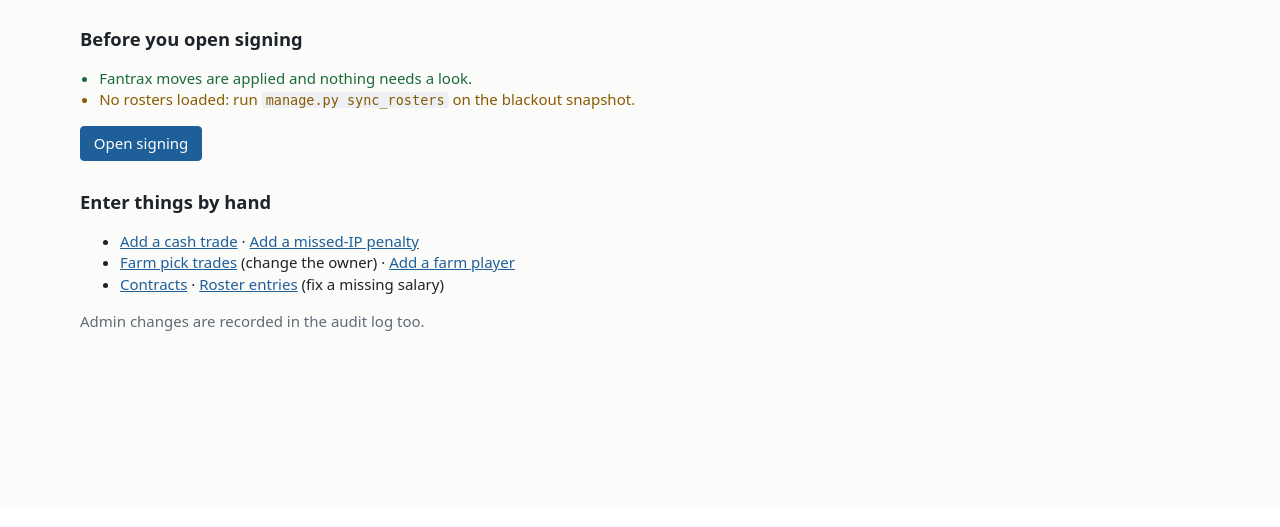
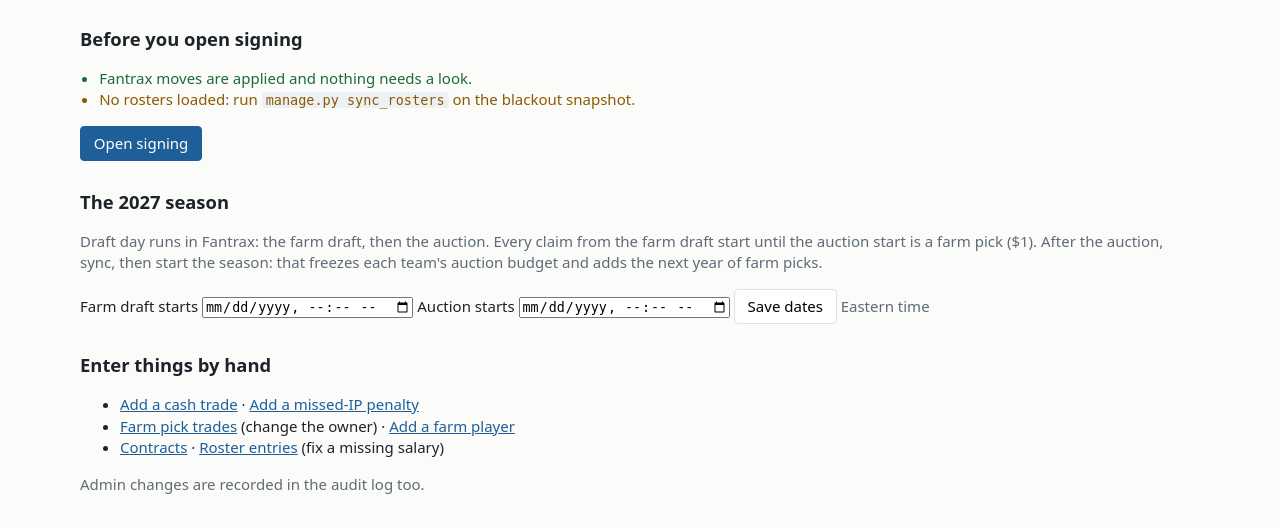
Before and after one commit to mbecker8/dyansty-commish, a Django app: page /commish/ in a window 1280 px wide. Shown: the part 293-820 px from the top of the page. Before the commit the page ends 624 px from the top, so only its background shows below. Run offline with Django 5.2, Linux system fonts and the light colour scheme; the visitor is signed in with stand-in values (Sample User, id 1); data comes from the database, SQL or seed files in the repository; data that the repository does not hold is empty; parts of the project's set-up code (start-up, migrations or seed data) failed here and were passed over.

Commit message:
Console: season dates and Start; team page shows the frozen budget
Used farm picks drop off the team page's owned picks, and its moves list covers the
current season's date window.

Part of #21

Co-Authored-By: Claude Opus 5.5 <noreply@anthropic.com>
Claude-Session: https://claude.ai/code/session_01VcfQSK3fViip8F5FEzX3BW

```diff
--- a/league/signing_views.py
+++ b/league/signing_views.py
@@ -11,8 +11,9 @@ from django.db import transaction
 from django.http import Http404, HttpResponse
 from django.shortcuts import get_object_or_404, redirect, render
 from django.utils import timezone
+from django.utils.dateparse import parse_datetime
 
-from league import events, fantrax_client, signing
+from league import events, fantrax_client, seasons, signing
 from league.access import commissioner_required, is_league_member, manages, member_required
 from league.budget import team_budget
 from league.fantrax_client import FantraxError
@@ -214,7 +215,23 @@ def console(request):
                 if created:
                     audit(request.user, "Added Fantrax league", str(league))
                 messages.success(request, f"{league} is added. Sync from Fantrax reads it from now on.")
-        except (signing.SigningError, FantraxError, events.UnmatchedTeam, events.SeasonMissing, ValueError) as e:
+            elif action == "season_dates":
+                auction = _local(request.POST.get("auction_starts_at"))
+                if auction is None:
+                    raise ValueError("Enter the auction start")
+                seasons.set_dates(_local(request.POST.get("farm_draft_starts_at")), auction, request.user)
+                messages.success(request, "Season dates saved.")
+            elif action == "start_season":
+                started = seasons.start(int(request.POST.get("year") or 0), request.user)
+                messages.success(request, f"The {started.year} season has started. Auction budgets are frozen.")
+        except (
+            signing.SigningError,
+            seasons.RolloverError,
+            FantraxError,
+            events.UnmatchedTeam,
+            events.SeasonMissing,
+            ValueError,
+        ) as e:
             messages.error(request, str(e))
         return redirect("console")
 
@@ -247,8 +264,17 @@ def console(request):
             "found_leagues": found_leagues,
             "roster_count": RosterEntry.objects.filter(season=s).count(),
             "missing_salaries": RosterEntry.objects.filter(season=s, salary=None).select_related("player", "team"),
+            "next_year": s + 1,
+            "upcoming": seasons.upcoming(),
+            "checklist": seasons.checklist(),
         },
     )
+
+
+def _local(text):
+    """A datetime-local form value, in the league's time zone. Blank is None."""
+    value = parse_datetime(text or "")
+    return timezone.make_aware(value) if value else None
 
 
 def sync_from_fantrax(user) -> events.SyncResult:
--- a/league/templates/league/console.html
+++ b/league/templates/league/console.html
@@ -74,6 +74,20 @@
 <p>Locked {{ period.locked_at|date:"M j, Y g:i A" }}. Contracts and budgets are published on the <a href="{% url 'teams' %}">Teams</a> page; download them from <a href="{% url 'export' %}">Export</a>.</p>
 {% endif %}
 
+<h2>The {{ next_year }} season</h2>
+<p class="muted">Draft day runs in Fantrax: the farm draft, then the auction. Every claim from the farm draft start until
+  the auction start is a farm pick ($1). After the auction, sync, then start the season: that freezes each team's auction
+  budget and adds the next year of farm picks.</p>
+<form method="post" class="season-dates">{% csrf_token %}<input type="hidden" name="action" value="season_dates">
+  <label>Farm draft starts <input type="datetime-local" name="farm_draft_starts_at" value="{{ upcoming.farm_draft_starts_at|date:'Y-m-d\TH:i' }}"></label>
+  <label>Auction starts <input type="datetime-local" name="auction_starts_at" required value="{{ upcoming.auction_starts_at|date:'Y-m-d\TH:i' }}"></label>
+  <button type="submit">Save dates</button> <span class="muted">Eastern time</span></form>
+{% if upcoming %}
+<ul class="checklist">{% for c in checklist %}<li class="{% if c.ok %}ok{% else %}todo{% endif %}">{{ c.label }}</li>{% endfor %}</ul>
+<form method="post">{% csrf_token %}<input type="hidden" name="year" value="{{ upcoming.year }}">
+  <button type="submit" name="action" value="start_season" class="primary">Start the {{ upcoming.year }} season</button></form>
+{% endif %}
+
 <h2>Enter things by hand</h2>
 <ul>
   <li><a href="{% url 'admin:league_cashtrade_add' %}">Add a cash trade</a> · <a href="{% url 'admin:league_budgetadjustment_add' %}">Add a missed-IP penalty</a></li>
--- a/league/templates/league/team.html
+++ b/league/templates/league/team.html
@@ -14,6 +14,10 @@
   <div>{% if signing_status == "locked" %}Auction budget{% else %}Left before signings{% endif %}<strong>${{ budget.remaining }}</strong></div>
 </div>
 <p class="muted">{% if signing_status == "locked" %}{{ next_season }} auction budget, after this year's signings and farm keeps.{% else %}{{ next_season }} auction budget from what's already committed. Signings and farm keeps come out of this in February.{% endif %}</p>
+
+{% if frozen %}<p><strong>{{ frozen.season }} auction budget: ${{ frozen.remaining }}</strong> <span class="muted">(frozen
+  {{ frozen.frozen_at|date:"M j" }}: base ${{ frozen.base }} − contracts ${{ frozen.contracts }} − buyouts ${{ frozen.buyouts }}
+  − farm ${{ frozen.farm }}{% if frozen.missed_ip %} − missed IP ${{ frozen.missed_ip }}{% endif %}{% if frozen.cash_net %}, cash ${{ frozen.cash_net }}{% endif %})</span></p>{% endif %}
 
 <details>
   <summary>How it adds up</summary>
@@ -38,7 +42,7 @@
 {% include "league/_contracts_table.html" with rows=contracts %}
 
 {% if expired %}
-<h2>Contracts that ended with the {{ league_season }} season</h2>
+<h2>{% if signing_status %}Contracts that ended with the {{ league_season }} season{% else %}Final year: {{ league_season }}{% endif %}</h2>
 <p class="muted">{% for c in expired %}{{ c.player.name }}{% if not forloop.last %}, {% endif %}{% endfor %}</p>
 {% endif %}
 
```
Also changed, not shown: league/tests/test_signing_views.py (+22 -1 lines), league/tests/test_views.py (+20 -1 lines), league/views.py (+12 -6 lines).
